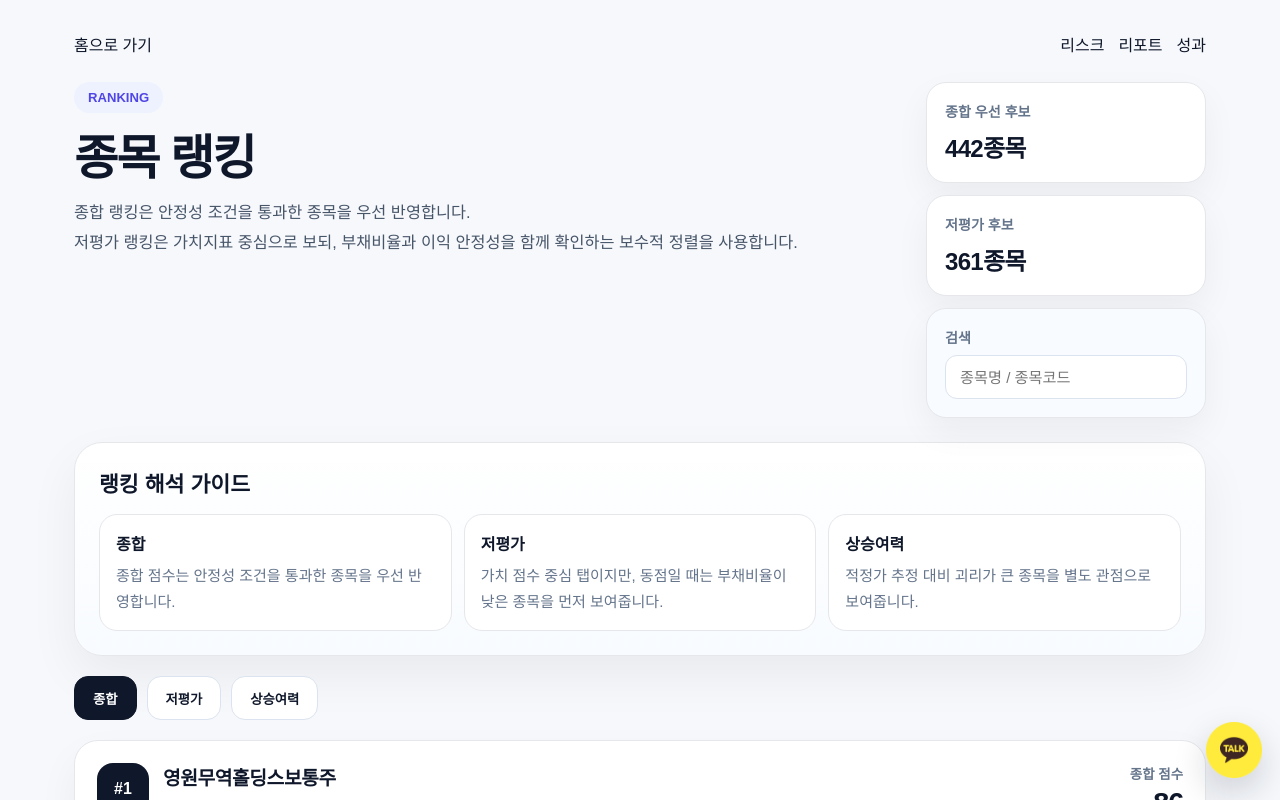
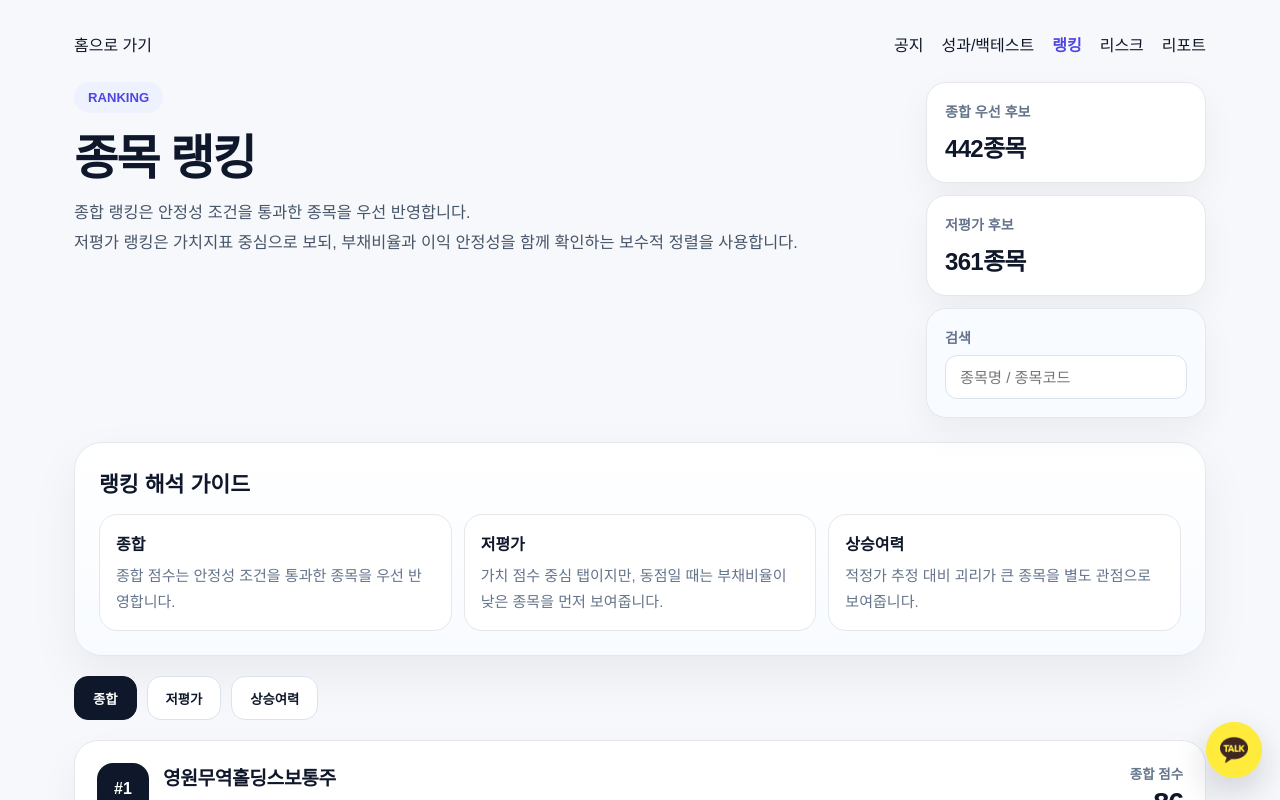
Before and after one commit to DcoyA/screener, a Next.js app: page /ranking in a window 1280 px wide. Shown: the top 800 px of the page. Built offline with nearby package versions, Linux system fonts and the light colour scheme.

Commit message:
Update page.js

```diff
--- a/app/ranking/page.js
+++ b/app/ranking/page.js
@@ -3,6 +3,7 @@
 import Link from "next/link";
 import { useMemo, useState } from "react";
 import stocks from "../data/stocks.json";
+import MainNav from "../components/MainNav";
 
 function formatPrice(value) {
   const num = Number(value);
@@ -118,11 +119,7 @@ export default function RankingPage() {
       <main className="container">
         <div className="topLinks">
           <Link href="/" className="homeBtn">홈으로 가기</Link>
-          <div className="subNav">
-            <Link href="/risk">리스크</Link>
-            <Link href="/reports">리포트</Link>
-            <Link href="/performance">성과</Link>
-          </div>
+          <MainNav />
         </div>
 
         <section className="pageHero">
```
